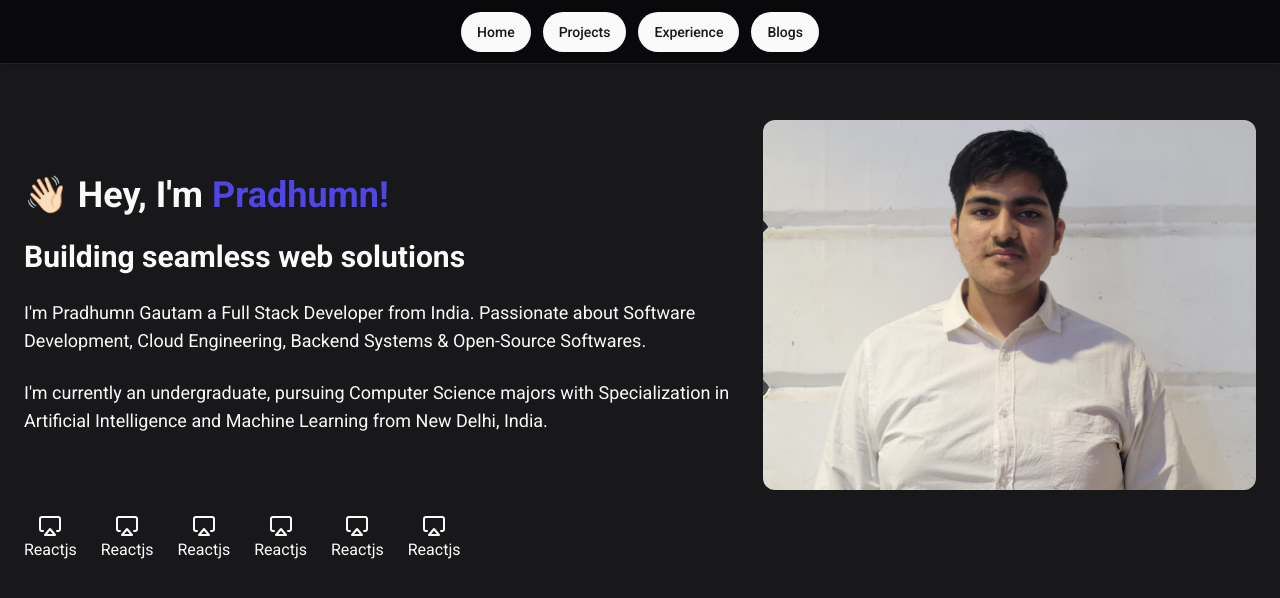
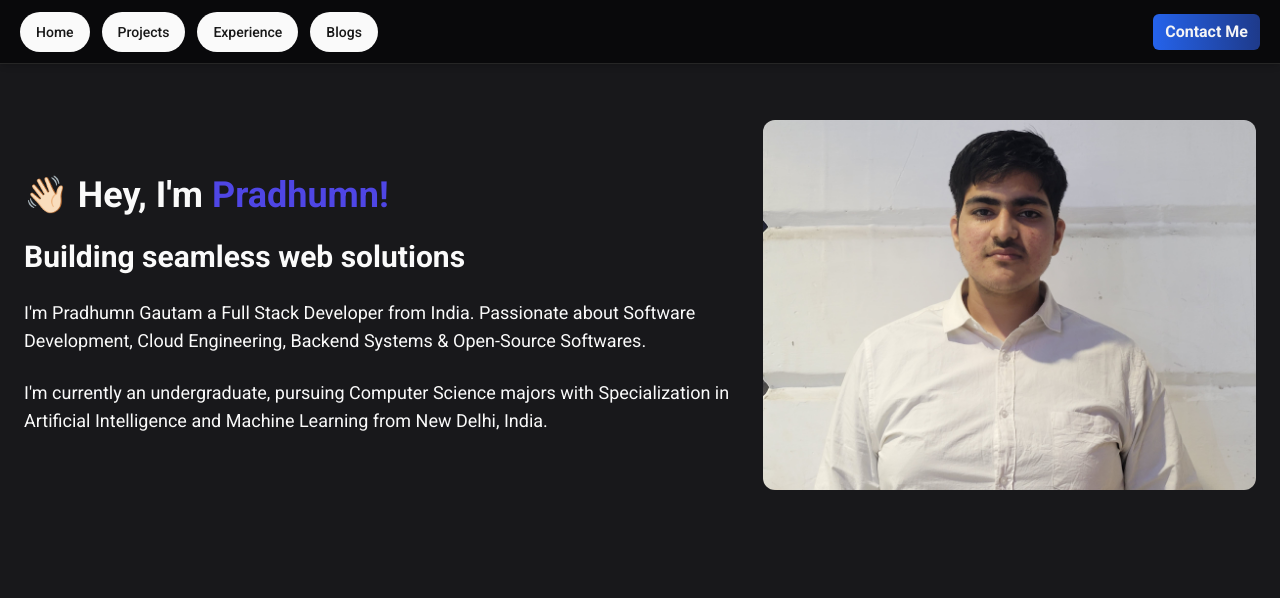
Before and after one commit to pradhumngautam/portfolio, a Next.js app: page / in a window 1280 px wide. Shown: the top 598 px of the page. Built offline with nearby package versions, Linux system fonts and the light colour scheme.

Commit message:
fix: navbar

```diff
--- a/app/page.tsx
+++ b/app/page.tsx
@@ -6,7 +6,6 @@ export default function Home() {
   return (
     <main className="flex flex-col">
       <HeroSection />
-      <SkillSection />
     </main>
   );
 }
--- a/components/navbar.tsx
+++ b/components/navbar.tsx
@@ -22,7 +22,7 @@ const navItems = [
 
 const Navbar = () => {
   return (
-    <div className="flex justify-center items-center h-16 border-b bg-zinc-950 fixed w-full shadow-md">
+    <div className="flex  items-center h-16 border-b bg-zinc-950 fixed w-full shadow-md justify-between p-5">
       <div className="flex items-center justify-center gap-3">
         {navItems.map((item, index) => (
           <Button className="rounded-full" asChild key={index}>
@@ -30,7 +30,15 @@ const Navbar = () => {
           </Button>
         ))}
       </div>
+      <Button
+            className="bg-gradient-to-r from-blue-600 to-blue-900 text-neutral-100 font-semibold text-md"
+            size={"sm"}
+            asChild
+          >
+            <Link href={""}>Contact Me</Link>
+          </Button>
     </div>
+
   );
 };
 
```
